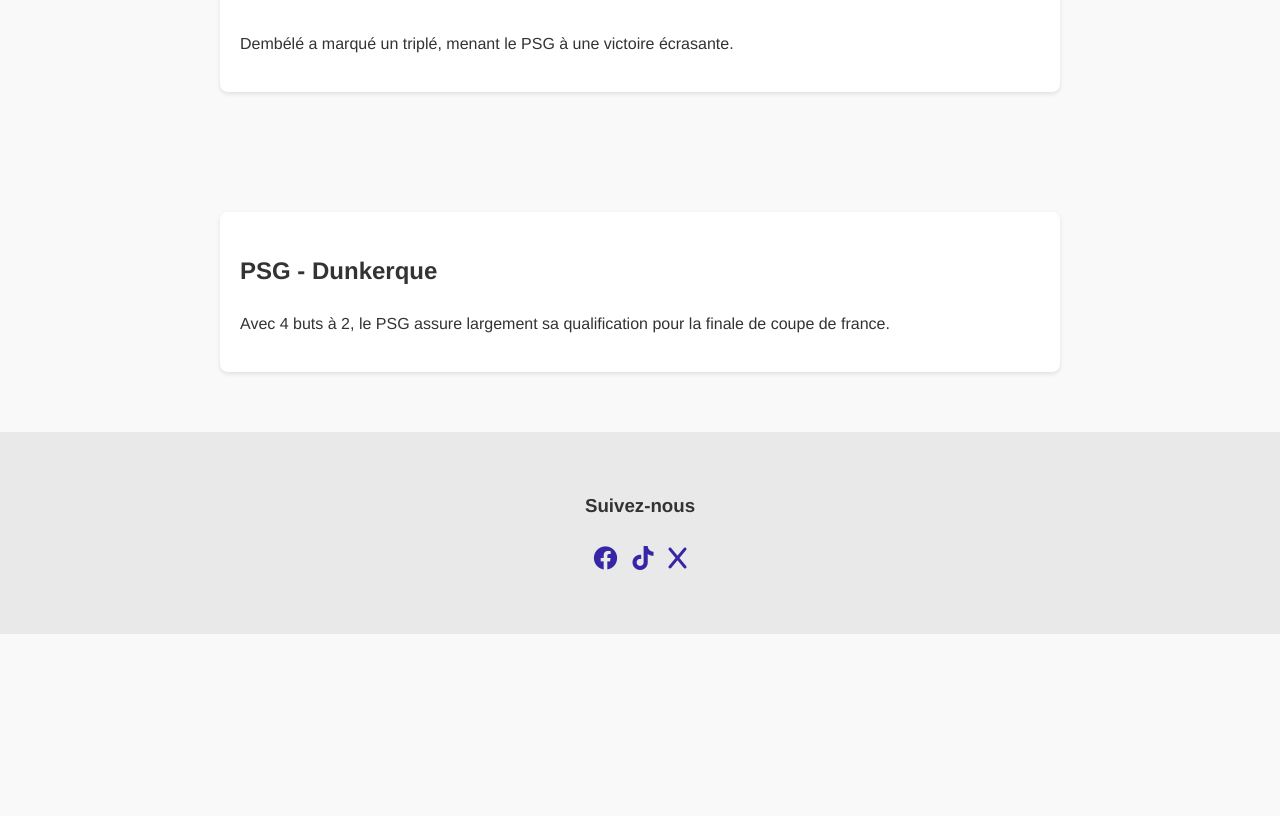
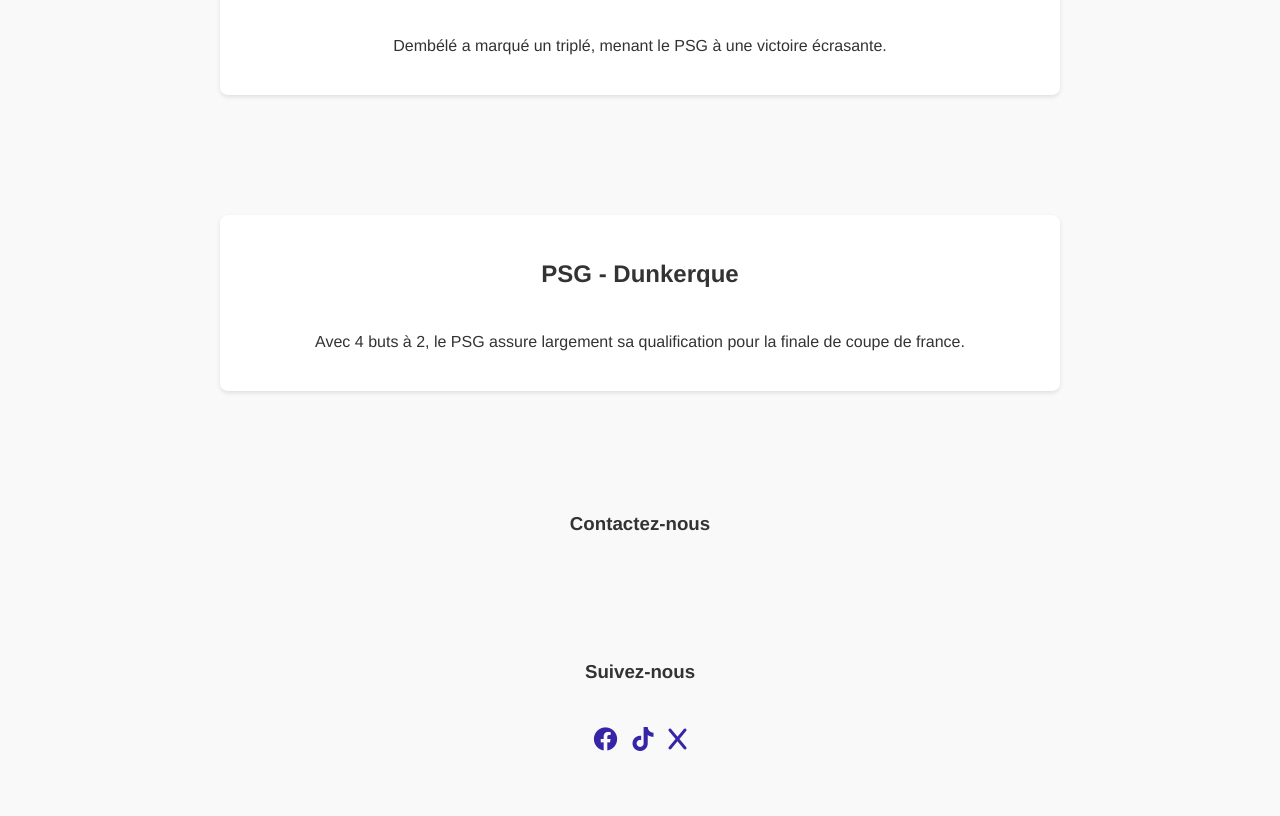
Before and after one commit to qrhh75/website, a plain HTML site: page index.html in a window 1280 px wide. Shown: the part 785-1601 px from the top of the page. Before the commit the page ends 1419 px from the top, so only its background shows below. Drawn offline with Linux system fonts and the light colour scheme; a script that the page names is missing.

Commit message:
Add files via upload
typeform

```diff
--- a/index.html
+++ b/index.html
@@ -54,7 +54,13 @@
             </div>
         </section>
 
-        <section class="follow-us" id="contact">
+        <section class="contact-section" id="contact">
+            <h3>Contactez-nous</h3>
+            <div data-tf-live="01JQVFZ0TTRACMVDXTAWV4YYZH"></div>
+            <script src="//embed.typeform.com/next/embed.js"></script>
+        </section>
+
+        <section class="follow-us">
             <h3>Suivez-nous</h3>
             <ul>
                 <li>
--- a/styles.css
+++ b/styles.css
@@ -5,6 +5,9 @@ body {
     background-color: #f9f9f9;
     color: #333;
     line-height: 1.6;
+    display: flex;
+    flex-direction: column;
+    min-height: 100vh;
 }
 
 .header {
@@ -52,7 +55,7 @@ body {
     background-color: rgba(255, 255, 255, 0.2);
 }
 
-
+/* Hamburger menu styles */
 .menu-icon {
     display: none;
     flex-direction: column;
@@ -82,7 +85,7 @@ body {
     transform: translateY(-8px) rotate(-45deg);
 }
 
-
+/* Media query for mobile devices */
 @media (max-width: 768px) {
     .nav-links {
         flex-direction: column;
@@ -108,6 +111,10 @@ body {
 
 .hero {
     padding: 40px 20px;
+    display: flex;
+    flex-direction: column;
+    align-items: center;
+    text-align: center;
 }
 
 .hero h1 {
@@ -119,8 +126,11 @@ body {
     font-size: 18px;
 }
 
-.news-section, .matches-section {
+.news-section, .matches-section, .contact-section, .follow-us {
     padding: 40px 20px;
+    display: flex;
+    flex-direction: column;
+    align-items: center;
 }
 
 .news-item {
@@ -129,7 +139,12 @@ body {
     box-shadow: 0 2px 4px rgba(0, 0, 0, 0.1);
     padding: 20px;
     max-width: 800px;
+    width: 100%;
     margin: 20px auto;
+    display: flex;
+    flex-direction: column;
+    align-items: center;
+    text-align: center;
 }
 
 .news-item img {
@@ -137,12 +152,6 @@ body {
     height: auto;
     border-radius: 8px;
     margin: 20px 0;
-}
-
-.follow-us {
-    text-align: center;
-    padding: 40px 20px;
-    background-color: #e9e9e9;
 }
 
 .follow-us ul {
```
